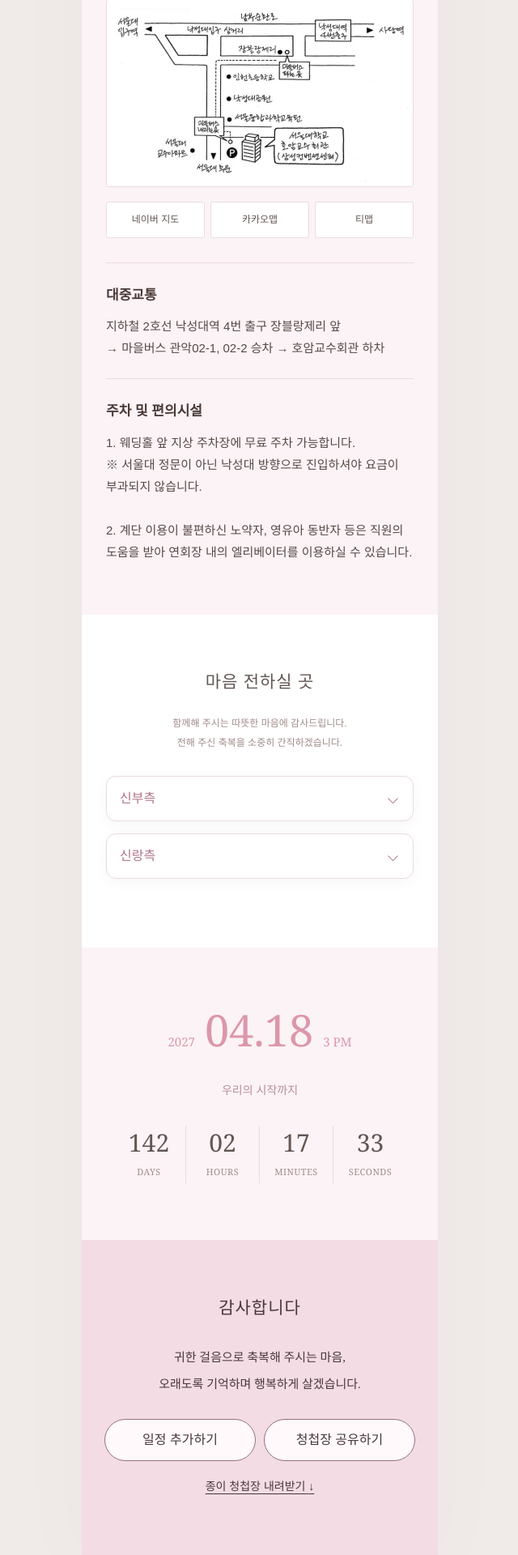
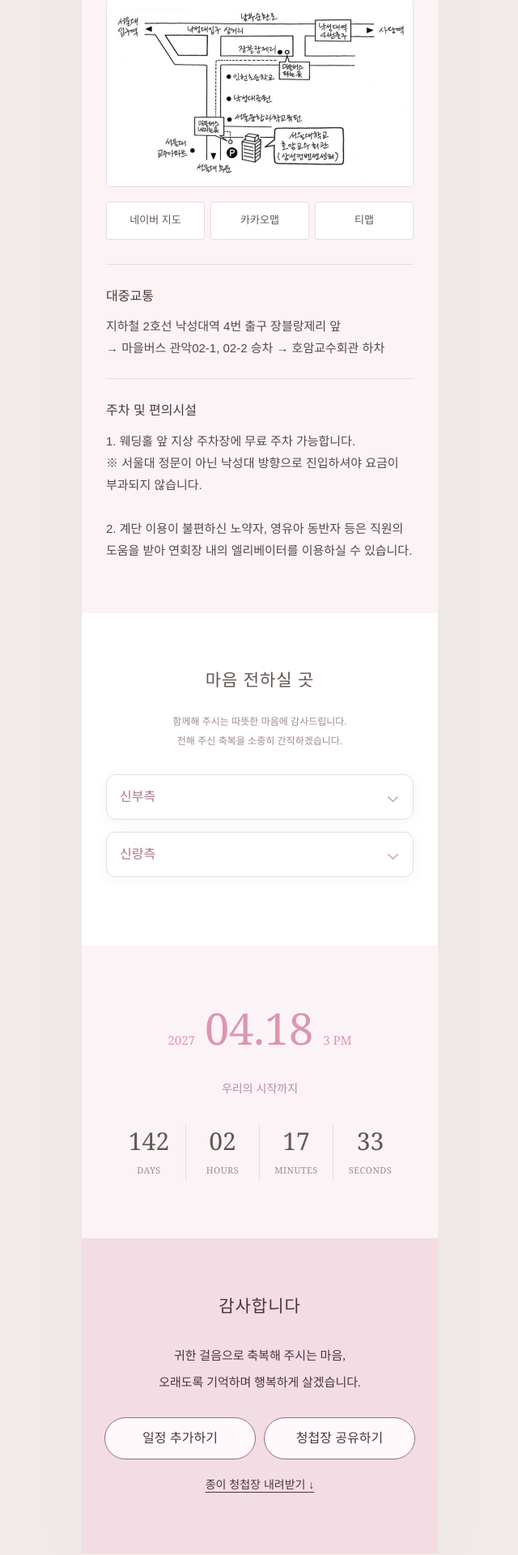
Before and after one commit to yuriandhoon/wedding, a Jekyll site: the page built from yuri/index.html, in a window 1280 px wide. Shown: the part 2510-4430 px from the top of the page at 81% size, without its empty margins (319-959 px from the left). Built offline with Jekyll 4.4.1, drawn with Linux system fonts in a browser that asks for light colours.

Commit message:
Update style.css

```diff
--- a/css/style.css
+++ b/css/style.css
@@ -332,7 +332,7 @@ p {
 }
 
 .maplinks a {
-  font-size: 12px;   background: #fff;
+  font-size: 13px;   background: #fff;
   border: 1px solid var(--line);
   padding: 10px 2px; border-radius: 3px;
 }
@@ -358,7 +358,7 @@ p {
 }
 
 .transport h3 {
-  font-family: inherit;  font-size: 17px;  font-weight: 600;
+  font-family: inherit;  font-size: 16px;  font-weight: 500;
   color: #493b38;        margin: 0 0 8px;
 }
 
```
